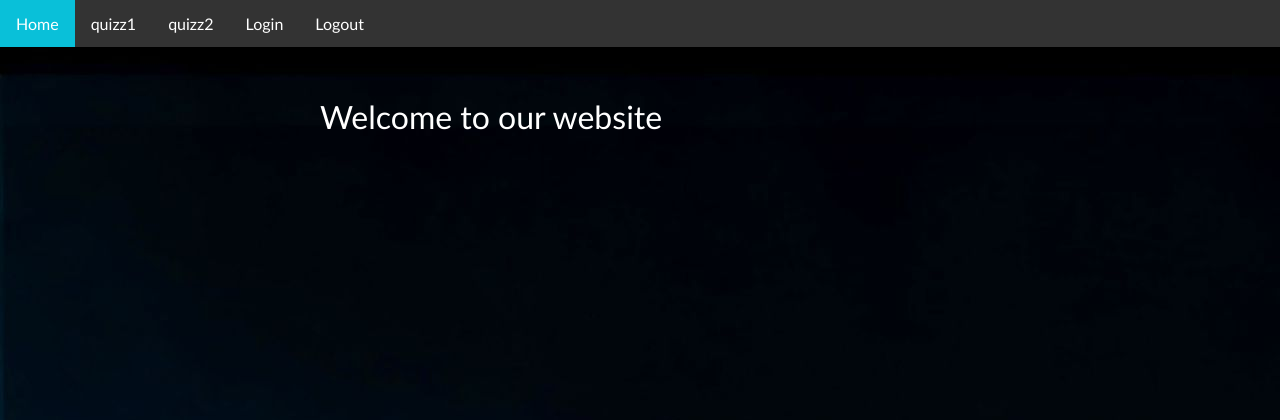
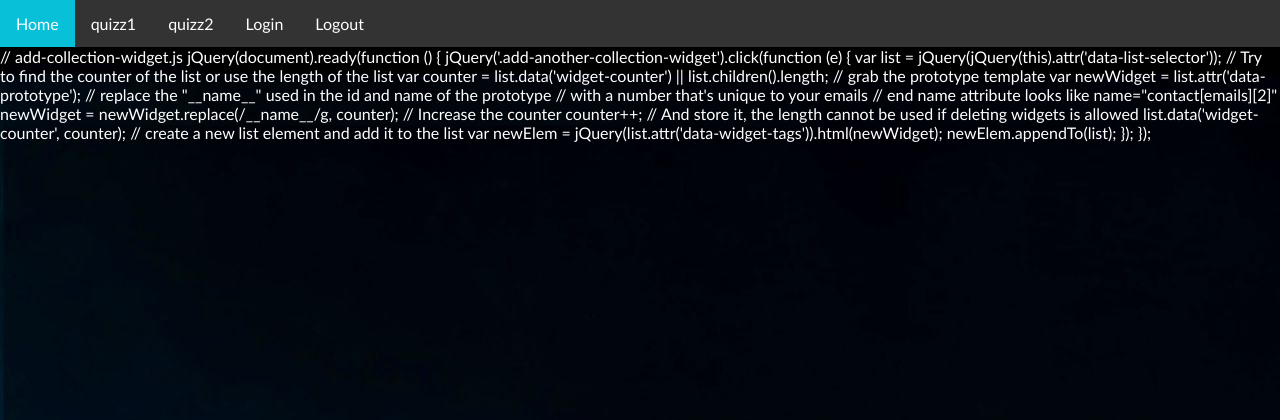
Before and after one commit to TheYoolo974/Projetweb_J_and_A, a PHP site: page /index.php?page=admin in a window 1280 px wide. Shown: the top 420 px of the page. Run offline with PHP 8.4, Linux system fonts and the light colour scheme; the visitor is signed in with stand-in values (Sample User, id 1); data comes from the database, SQL or seed files in the repository.

Commit message:
admin page

```diff
--- a/database.php
+++ b/database.php
@@ -1,7 +1,7 @@
 <?php
 
 function databaseConnection(){
-    return new PDO('mysql:host=localhost;dbname=questionbank','root','');
+    return new PDO('mysql:host=localhost;dbname=questionbank','root','JO0437anhydrous');
 
 
 
--- a/sql/questionbank.sql
+++ b/sql/questionbank.sql
@@ -57,7 +57,8 @@ CREATE TABLE `results` (
   `result_id` int (11) NOT NULL COMMENT 'results Identifier',
   `user_id` int (11) NOT NULL COMMENT 'user id',
   `result` int(11) NOT NULL COMMENT 'results',
-  `quiz_id`int(11) NOT NULL COMMENT 'quiz id'
+  `quiz_id`int(11) NOT NULL COMMENT 'quiz id',
+  `answer_date_time` datetime NOT NULL COMMENT 'time of anwser'
 ) ENGINE = InnoDB DEFAULT CHARSET = utf8;
 
 
--- /dev/null
+++ b/template/admin.php
@@ -0,0 +1,39 @@
+<!Doctype html >
+
+  <head>
+      <meta charset="UTF-8">
+      <meta name="viewport" content="width=device-width, initial-scale=1.0">
+      <title>Quiz</title>
+      <link rel="stylesheet" href="../static/css/styles.css">
+
+  </head>
+
+  <body>
+  <?php include("template/header.php"); ?>
+
+// add-collection-widget.js
+jQuery(document).ready(function () {
+    jQuery('.add-another-collection-widget').click(function (e) {
+        var list = jQuery(jQuery(this).attr('data-list-selector'));
+        // Try to find the counter of the list or use the length of the list
+        var counter = list.data('widget-counter') || list.children().length;
+
+        // grab the prototype template
+        var newWidget = list.attr('data-prototype');
+        // replace the "__name__" used in the id and name of the prototype
+        // with a number that's unique to your emails
+        // end name attribute looks like name="contact[emails][2]"
+        newWidget = newWidget.replace(/__name__/g, counter);
+        // Increase the counter
+        counter++;
+        // And store it, the length cannot be used if deleting widgets is allowed
+        list.data('widget-counter', counter);
+
+        // create a new list element and add it to the list
+        var newElem = jQuery(list.attr('data-widget-tags')).html(newWidget);
+        newElem.appendTo(list);
+    });
+});
+<?php include('template/footer.php'); ?>
+  </body>
+  </html>
--- a/template/all_results.php
+++ b/template/all_results.php
@@ -24,7 +24,7 @@
 <?php include("template/header.php"); ?>
 <?php
 $response_answers = $database->query("SELECT `User_first_name`,`User_last_name`,`result` from `user` join `results` on
-   `user`.`User_id` = `results`.`user_id` where `results`.`quiz_id` = $quizId");
+   `user`.`User_id` = `results`.`user_id` where `results`.`quiz_id` = $quizId  ORDER BY `result` DESC, `results`.`answer_date_time` ASC ");
 
 
    $Useranswers = $response_answers->fetchAll();
--- a/template/quizz.php
+++ b/template/quizz.php
@@ -2,7 +2,7 @@
 if (isset($_GET['quizz_id'])) {
   $quizz_id = $_GET['quizz_id'];
   if(isset($_GET['retake'])){
-    unset($_SESSION['quiz'.$quizz_id]);
+    unset($_SESSION['quiz'.$quizz_id.$_SESSION['users_id']]);
     $userid = $_SESSION['users_id'];
     $request= "DELETE FROM user_answer WHERE `user_answer`.`User_id`=$userid";
 
@@ -42,7 +42,7 @@ if (isset($_GET['quizz_id'])) {
   <body>
   <?php include("template/header.php"); ?>
     <?php
-  if(!isset($_SESSION['quiz'.$quizz_id])){
+  if(!isset($_SESSION['quiz'.$quizz_id.$_SESSION['users_id']])){
   foreach ($response_questions as $question) {
 
     $question_id =$question['question_id'];
```
Also changed, not shown: template/quizz_results.php (+5 -2 lines).
